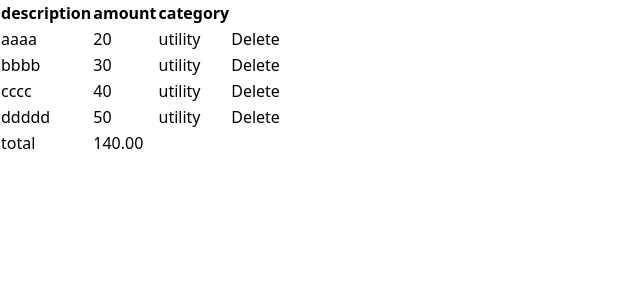
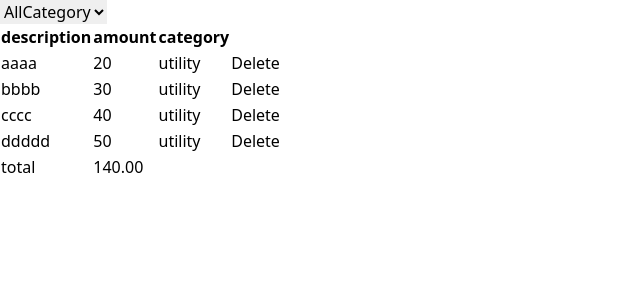
Before and after one commit to gasht1/reactme, a React (Vite) app in the folder vite-projectt/: page / in a window 1280 px wide. Shown: the top 300 px of the page, without its empty margins (0-640 px from the left). Built offline with nearby package versions, Linux system fonts and the light colour scheme.

Commit message:
filtering diffrent Expenses

```diff
--- a/vite-projectt/src/App.tsx
+++ b/vite-projectt/src/App.tsx
@@ -4,8 +4,10 @@
 
 import { useState } from "react";
 import Expense from "./expense_traker/components/Expense";
+import ExpenseForm from "./expense_traker/components/ExpenseForm";
 
 function App() {
+  const [selectCatagorey, setselectCatagorey] = useState();
   const [expenseData, setexpenseData] = useState([
     { id: 1, description: " aaaa", amount: 20, category: "utility" },
     { id: 2, description: " bbbb", amount: 30, category: "utility" },
@@ -15,6 +17,9 @@ function App() {
   //const [Alertvisible, setAlertvisible] = useState(false);
   return (
     <div>
+      <div>
+        <ExpenseForm onSelectCategory={(category) => console.log(category)} />
+      </div>
       {
         <Expense
           expenses={expenseData}
--- /dev/null
+++ b/vite-projectt/src/expense_traker/components/ExpenseForm.tsx
@@ -0,0 +1,17 @@
+import React from "react";
+
+interface Props {
+  onSelectCategory: (category: string) => void;
+}
+const ExpenseForm = ({ onSelectCategory }: Props) => {
+  return (
+    <select onChange={(e) => onSelectCategory(e.target.value)}>
+      <option value="">AllCategory</option>
+      <option value="utility">utility</option>
+      <option value="category">category</option>
+      <option value="groceries">Groceries</option>
+    </select>
+  );
+};
+
+export default ExpenseForm;
```
